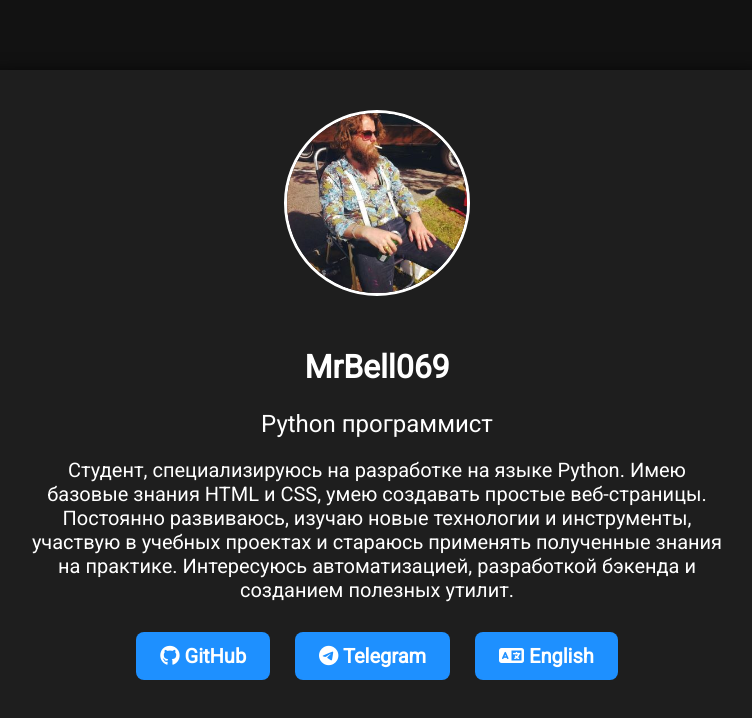
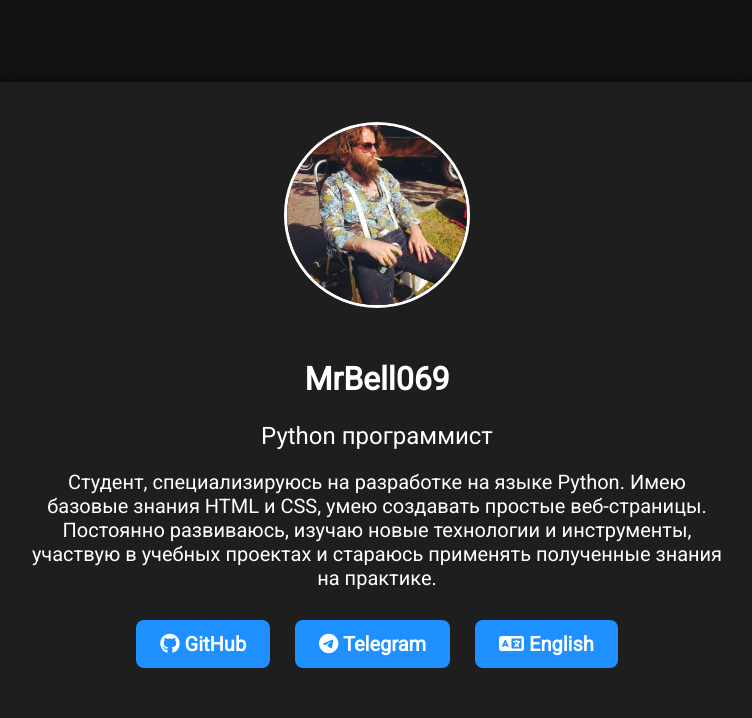
Before and after one commit to MrBell069/business-card, a plain HTML site: page index.html in a window 1280 px wide. Shown: the whole page, without its empty margins (263-1015 px from the left). Drawn offline with Linux system fonts and the light colour scheme.

Commit message:
Update index.html

```diff
--- a/index.html
+++ b/index.html
@@ -112,9 +112,9 @@
     <img src="el_huervo.jpg" alt="Фото" class="avatar" />
     <h1 data-ru="MrBell069" data-en="MrBell069">MrBell069</h1>
     <p class="desc" data-ru="Python программист" data-en="Python programmist">Python программист</p>
-    <p data-ru="Студент, специализируюсь на разработке на языке Python. Имею базовые знания HTML и CSS, умею создавать простые веб-страницы. Постоянно развиваюсь, изучаю новые технологии и инструменты, участвую в учебных проектах и стараюсь применять полученные знания на практике. Интересуюсь автоматизацией, разработкой бэкенда и созданием полезных утилит."
-      data-en="I am a student specializing in Python development. I have basic knowledge of HTML and CSS, and I can create simple web pages. I am constantly developing, learning new technologies and tools, participating in educational projects and trying to apply the acquired knowledge in practice. I am interested in automation, backend development and creation of useful utilities.">
-      Студент, специализируюсь на разработке на языке Python. Имею базовые знания HTML и CSS, умею создавать простые веб-страницы. Постоянно развиваюсь, изучаю новые технологии и инструменты, участвую в учебных проектах и стараюсь применять полученные знания на практике. Интересуюсь автоматизацией, разработкой бэкенда и созданием полезных утилит.
+    <p data-ru="Студент, специализируюсь на разработке на языке Python. Имею базовые знания HTML и CSS, умею создавать простые веб-страницы. Постоянно развиваюсь, изучаю новые технологии и инструменты, участвую в учебных проектах и стараюсь применять полученные знания на практике."
+      data-en="I am a student specializing in Python development. I have basic knowledge of HTML and CSS, and I can create simple web pages. I am constantly developing, learning new technologies and tools, participating in educational projects and trying to apply the acquired knowledge in practice.">
+      Студент, специализируюсь на разработке на языке Python. Имею базовые знания HTML и CSS, умею создавать простые веб-страницы. Постоянно развиваюсь, изучаю новые технологии и инструменты, участвую в учебных проектах и стараюсь применять полученные знания на практике.
     </p>
 
 
```
